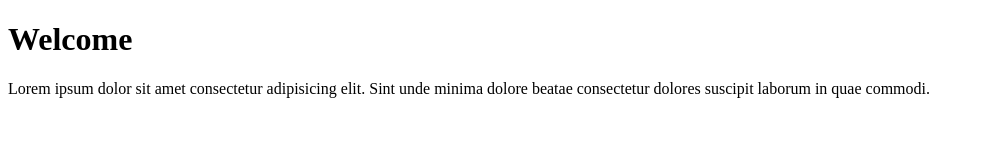
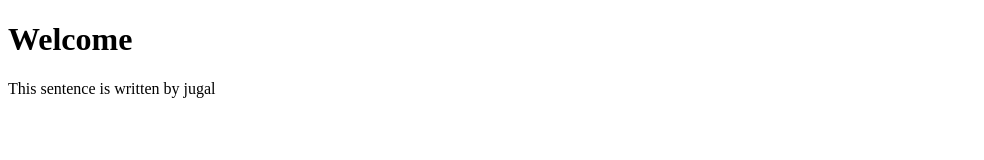
Before and after one commit to jugalpassi/learnGit, a plain HTML site: page index.html in a window 1280 px wide. Shown: the whole page, without its empty margins (0-984 px from the left). Drawn offline with Linux system fonts and the light colour scheme.

Commit message:
paragraph updated

```diff
--- a/index.html
+++ b/index.html
@@ -7,6 +7,6 @@
 </head>
 <body>
     <h1>Welcome</h1>
-    <p>Lorem ipsum dolor sit amet consectetur adipisicing elit. Sint unde minima dolore beatae consectetur dolores suscipit laborum in quae commodi.</p>
+    <p>This sentence is written by jugal</p>
 </body>
 </html>
```
